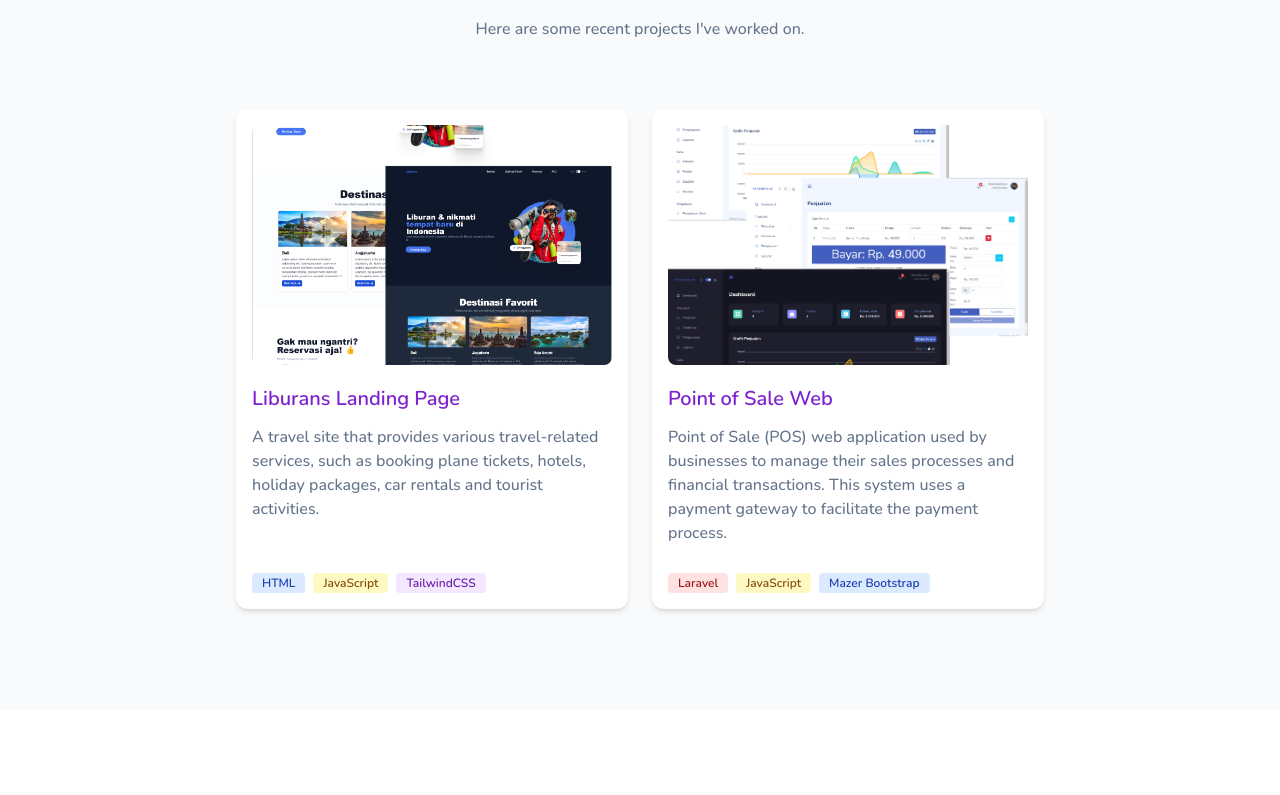
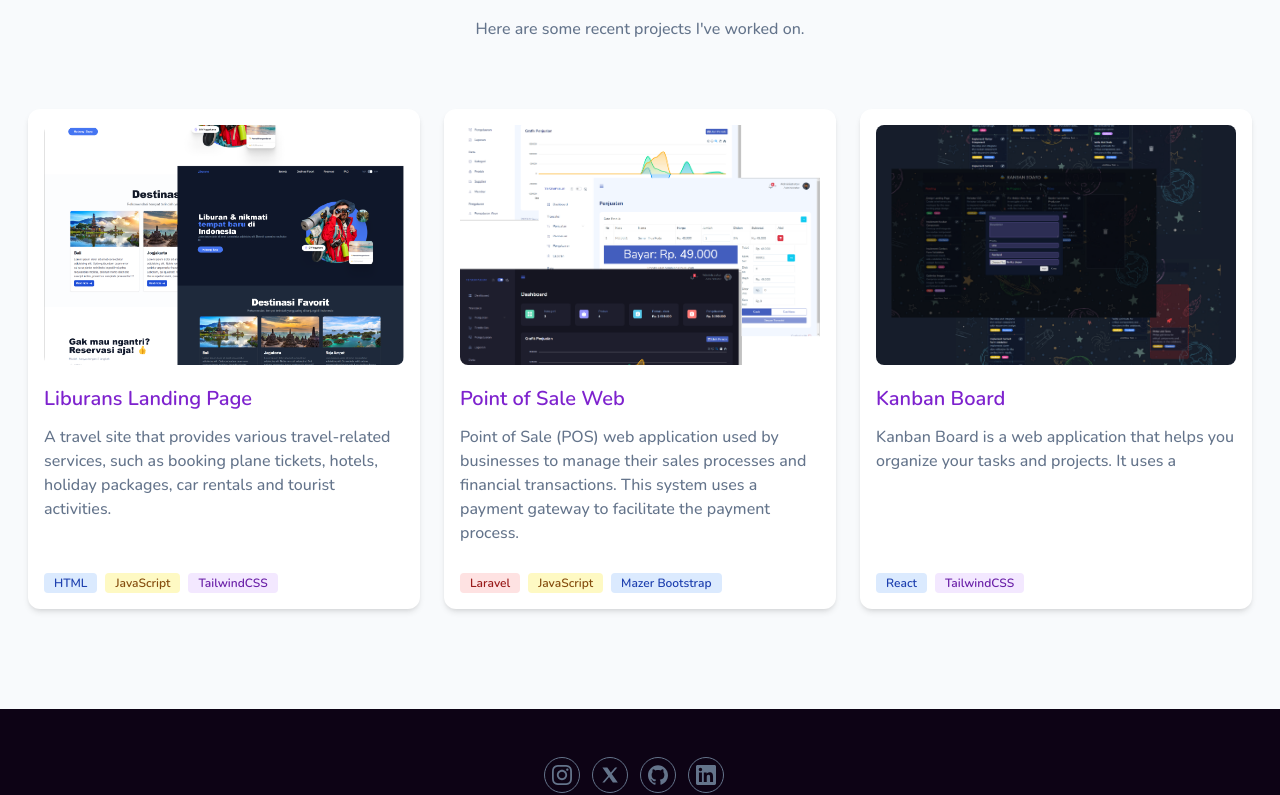
Before and after one commit to olisuside/porto-vue, a Vue app: page / in a window 1280 px wide. Shown: the part 1655-2450 px from the top of the page. Built offline with nearby package versions, Linux system fonts and the light colour scheme.

Commit message:
update sosmed and porto

```diff
--- a/src/App.vue
+++ b/src/App.vue
@@ -4,6 +4,7 @@ import Hero from './components/Hero.vue'
 import About from './components/About.vue'
 import Project from './components/Project.vue'
 import Contact from './components/Contact.vue'
+import Footer from './components/Footer.vue'
 
 
 </script>
@@ -15,7 +16,7 @@ import Contact from './components/Contact.vue'
     <Hero />
     <About />
     <Project />
-    <Contact />
+
     <Footer />
 
   </div>
--- a/src/components/Footer.vue
+++ b/src/components/Footer.vue
@@ -50,7 +50,7 @@ export default {
                 },
                 {
                     name: 'LinkedIn',
-                    url: 'https://www.linkedin.com/in/olisuside',
+                    url: 'https://www.linkedin.com/in/edy-susilo-127882233/',
                     iconPath:
                         'M20.447 20.452h-3.554v-5.569c0-1.328-.027-3.037-1.852-3.037-1.853 0-2.136 1.445-2.136 2.939v5.667H9.351V9h3.414v1.561h.046c.477-.9 1.637-1.85 3.37-1.85 3.601 0 4.267 2.37 4.267 5.455v6.286zM5.337 7.433c-1.144 0-2.063-.926-2.063-2.065 0-1.138.92-2.063 2.063-2.063 1.14 0 2.064.925 2.064 2.063 0 1.139-.925 2.065-2.064 2.065zm1.782 13.019H3.555V9h3.564v11.452zM22.225 0H1.771C.792 0 0 .774 0 1.729v20.542C0 23.227.792 24 1.771 24h20.451C23.2 24 24 23.227 24 22.271V1.729C24 .774 23.2 0 22.222 0h.003z',
                 },
--- a/src/components/Hero.vue
+++ b/src/components/Hero.vue
@@ -84,7 +84,7 @@ export default {
                 },
                 {
                     name: 'LinkedIn',
-                    url: 'https://www.linkedin.com/in/olisuside',
+                    url: 'https://www.linkedin.com/in/edy-susilo-127882233/',
                     iconPath:
                         'M20.447 20.452h-3.554v-5.569c0-1.328-.027-3.037-1.852-3.037-1.853 0-2.136 1.445-2.136 2.939v5.667H9.351V9h3.414v1.561h.046c.477-.9 1.637-1.85 3.37-1.85 3.601 0 4.267 2.37 4.267 5.455v6.286zM5.337 7.433c-1.144 0-2.063-.926-2.063-2.065 0-1.138.92-2.063 2.063-2.063 1.14 0 2.064.925 2.064 2.063 0 1.139-.925 2.065-2.064 2.065zm1.782 13.019H3.555V9h3.564v11.452zM22.225 0H1.771C.792 0 0 .774 0 1.729v20.542C0 23.227.792 24 1.771 24h20.451C23.2 24 24 23.227 24 22.271V1.729C24 .774 23.2 0 22.222 0h.003z',
                 },
--- a/src/components/Project.vue
+++ b/src/components/Project.vue
@@ -62,6 +62,28 @@
                     </div>
                 </div>
                 <!-- End Card 2 -->
+
+                <!-- Card 3 -->
+                <div class="w-5/6 lg:w-1/3 px-2 mb-10">
+                    <div
+                        class="bg-white dark:bg-gray-900 rounded-xl shadow-md m-1 p-4 hover:scale-105 transition-all duration-500 flex flex-col h-full">
+                        <div class="rounded-lg overflow-hidden">
+                            <img src="../assets/port3.png" alt="porto 3" class="max-h-70 sm:h-60 w-full object-cover">
+                        </div>
+                        <a href="https://react-kanban-rho.vercel.app/" target="_blank"
+                            class="font-semibold text-xl text-primary mt-5 mb-3 dark:text-white">Kanban Board</a>
+                        <p class="font-medium text-base text-secondary mb-auto dark:text-secondary-light">
+                            Kanban Board is a web application that helps you organize your tasks and projects. It uses a
+                        </p>
+                        <div class="mt-4 flex flex-wrap">
+                            <span
+                                class="mt-1 bg-blue-100 text-blue-800 text-xs font-semibold mr-2 px-2.5 py-0.5 rounded dark:bg-blue-800 dark:text-blue-100">React</span>
+                            <span
+                                class="mt-1 bg-purple-100 text-purple-800 text-xs font-semibold px-2.5 py-0.5 rounded dark:bg-purple-800 dark:text-purple-100">TailwindCSS</span>
+                        </div>
+                    </div>
+                </div>
+                <!-- End Card 3 -->
             </div>
         </div>
     </section>
```
Also changed, not shown: src/assets/port3.png (added).
